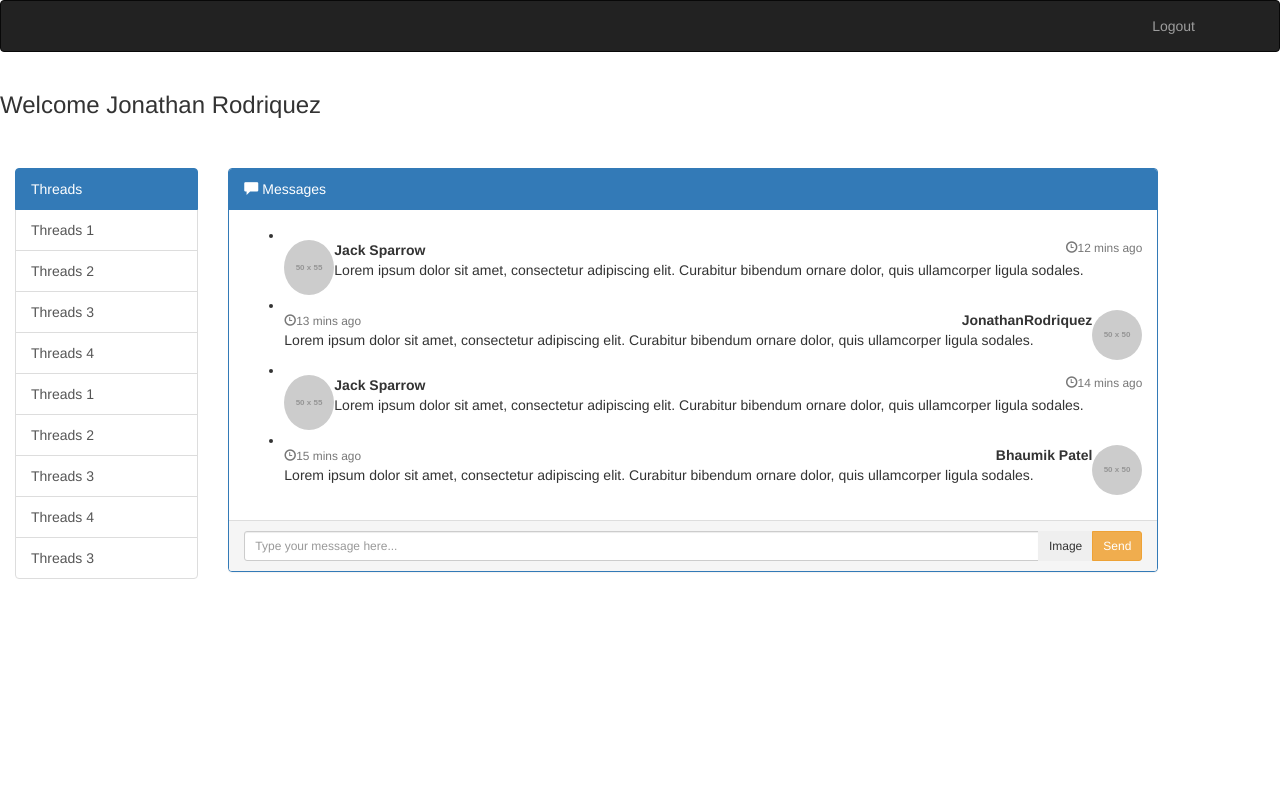
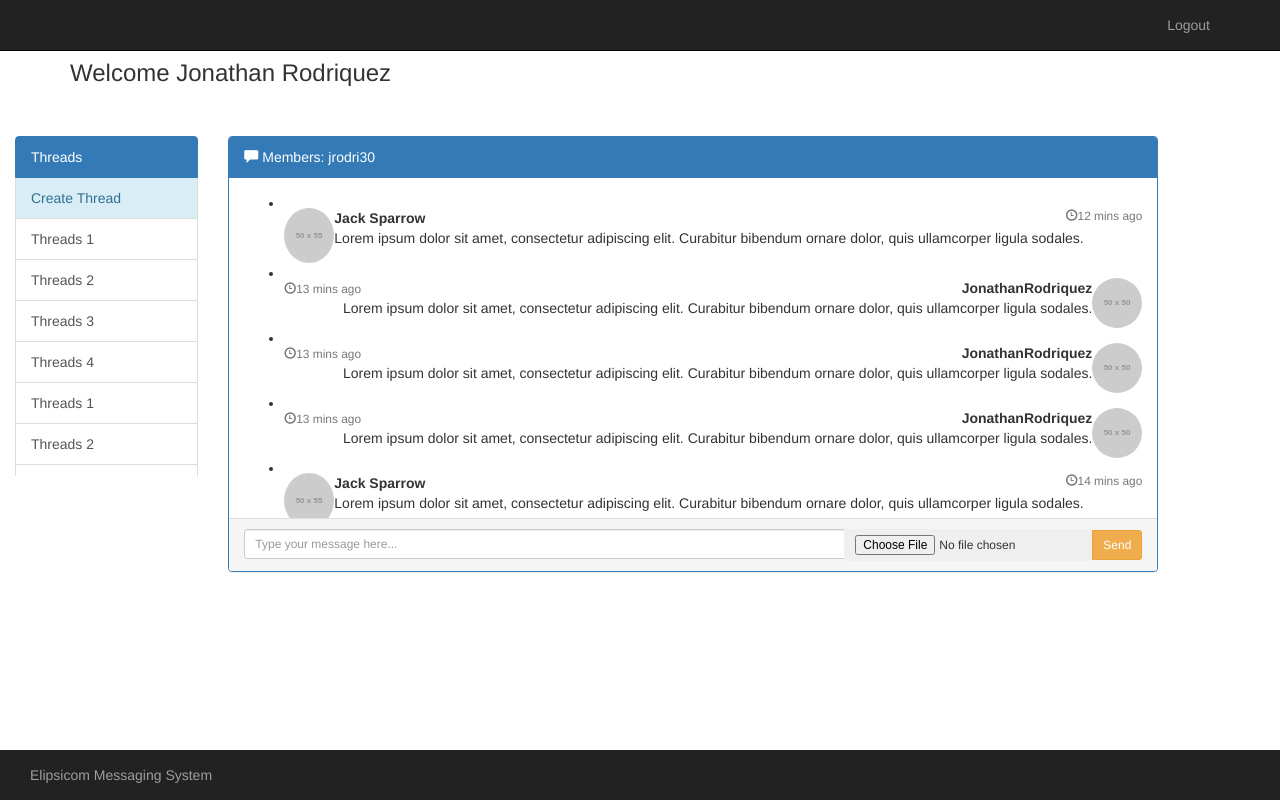
Before and after one commit to dscott24/Cosc484, a Django app: template GroupProject/MessageApp/pages/templates/profile.html in a window 1280 px wide. Run offline with Django 3.2, Linux system fonts and the light colour scheme; the template is opened without the code that fills it, so the values that code supplies are empty; a user stored in the database is signed in; grey boxes labelled with a size stand in for pictures from a placeholder-image service; some libraries are stand-ins or nearby versions.

Commit message:
added functionality to create a new thread, thread gets created from UI and saved to the databse

```diff
--- a/GroupProject/MessageApp/MessageApp/urls.py
+++ b/GroupProject/MessageApp/MessageApp/urls.py
@@ -27,5 +27,6 @@ urlpatterns = [
     url(r'^login/$', LoginView.as_view(template_name='login.html'), name="login"),
     url(r'^logout/$', LogoutView.as_view(template_name='pages/login.html'), name='logout'),
     url(r'^accounts/profile/', views.profile_view, name='profile'),
+    url(r'^create_thread/$', views.create_thread, name='create_thread'),
 
 ]
--- a/GroupProject/MessageApp/pages/templates/profile.html
+++ b/GroupProject/MessageApp/pages/templates/profile.html
@@ -5,13 +5,14 @@
     <link rel="stylesheet" href="{% static 'pages/chatroomCss.css' %}">
     <!-- Latest compiled and minified CSS -->
     <link rel="stylesheet" href="https://maxcdn.bootstrapcdn.com/bootstrap/3.3.7/css/bootstrap.min.css" integrity="sha384-BVYiiSIFeK1dGmJRAkycuHAHRg32OmUcww7on3RYdg4Va+PmSTsz/K68vbdEjh4u" crossorigin="anonymous">
-
+    <script src="https://ajax.googleapis.com/ajax/libs/jquery/3.4.0/jquery.min.js"></script>
+  <script src="https://maxcdn.bootstrapcdn.com/bootstrap/3.4.0/js/bootstrap.min.js"></script>
 
 </head>
 <body>
 
     <!-- Navigation -->
-<nav class="navbar fixed-top navbar-toggleable-md navbar-inverse bg-inverse">
+<nav class="navbar navbar-fixed-top navbar-toggleable-md navbar-inverse bg-inverse">
         <div class="container">
 
             <div class="collapse navbar-collapse" id="navbarExample">
@@ -26,24 +27,24 @@
             </div>
         </div>
     </nav>
+    <br><br>
+    <div class="container">
+        <h3 class="profile-username ">Welcome {{ user.first_name }} {{ user.last_name }}</h3>
+    </div>
 
-    <div class="row">
-        <div class="col-lg-8 col-md-6 ">
-            <div class="box box-primary">
-                <div class="box-body box-profile">
-                 <h3 class="profile-username ">Welcome {{ user.first_name }} {{ user.last_name }}</h3>
 
-                </div>
-            </div>
 
-            </div>
-        </div>
+
         <br><br>
        <div >
-            <div class="col-lg-2"style="display: inline">
+            <div class="h-100 col-lg-2 pre-scrollable"style="display: inline;">
                     <a href="#" class="list-group-item list-group-item-action active">
                             Threads
                           </a>
+                          <a data-toggle="modal" data-target="#exampleModalCenter" href="#exampleModalCenter"class="list-group-item list-group-item-action list-group-item-info">Create Thread</a>
+
+                         <!--form to submit a new message. the end of the form is down by the send button. need to get thread name so message goes to correct user-->
+
                           <a href="#" class="list-group-item list-group-item-action">Threads 1</a>
                           <a href="#" class="list-group-item list-group-item-action">Threads 2</a>
                           <a href="#" class="list-group-item list-group-item-action">Threads 3</a>
@@ -52,9 +53,35 @@
                           <a href="#" class="list-group-item list-group-item-action">Threads 2</a>
                           <a href="#" class="list-group-item list-group-item-action">Threads 3</a>
                           <a href="#" class="list-group-item list-group-item-action">Threads 4</a>
-                          <a href="#" class="list-group-item list-group-item-action">Threads 3</a>
 
-                        </div>
+                          <form method="POST" action="/create_thread/">
+                                {%csrf_token %}
+                                <div class="modal fade" id="exampleModalCenter" tabindex="-1" role="dialog" aria-labelledby="exampleModalCenterTitle" aria-hidden="true">
+
+                                        <div class="modal-dialog modal-dialog-centered" role="document">
+                                          <div class="modal-content">
+                                            <div class="modal-header">
+                                              <h5 class="modal-title" id="exampleModalLongTitle">Create a new Thread</h5>
+                                              <button type="button" class="close" data-dismiss="modal" aria-label="Close">
+                                                <span aria-hidden="true">&times;</span>
+                                              </button>
+                                            </div>
+                                            <div class="modal-body">
+                                                <input class="form-control" name="threads_name"type="text" placeholder="Thread name"><br>
+                                                <input class="form-control" name="member_number"type="number" placeholder="Number of members in thread"><br>
+                                                <input class="form-control" name="member_username"type="text" placeholder="Member usernames"><br>
+                                            </div>
+                                            <div class="modal-footer">
+                                              <button type="button" class="btn btn-secondary" data-dismiss="modal">Close</button>
+                                              <button type="submit" class="btn btn-primary">Create Thread</button>
+                                            </div>
+                                          </div>
+                                        </div>
+                                      </div>
+                                </div>
+
+                          </form>
+
                </div>
                 <div  style="display: inline;">
                             <div class=" col-lg-9">
@@ -63,7 +90,7 @@
                               <div class="panel panel-primary">
 
                                   <div class="panel-heading">
-                                      <span class="glyphicon glyphicon-comment"></span> Messages
+                                      <span class="glyphicon glyphicon-comment"></span> Members: {{user.username}}
                                       <div class="btn-group pull-right">
 
                               </button>
@@ -77,7 +104,7 @@
                                           </ul>
                                       </div>
                                   </div>
-                                  <div class="panel-body">
+                                  <div class="panel-body pre-scrollable">
                                       <ul class="chat">
                                           <li class="left clearfix">
                                               <span class="chat-img pull-left">
@@ -101,11 +128,37 @@
                                                       <small class=" text-muted"><span class="glyphicon glyphicon-time"></span>13 mins ago</small>
                                                       <strong class="pull-right primary-font">{{user.first_name}}{{user.last_name}}</strong>
                                                   </div>
-                                                  <p>
+                                                  <p class="pull-right">
                                                       Lorem ipsum dolor sit amet, consectetur adipiscing elit. Curabitur bibendum ornare dolor, quis ullamcorper ligula sodales.
                                                   </p>
                                               </div>
                                           </li>
+                                          <li class="right clearfix"><span class="chat-img pull-right">
+                                                <img src="http://placehold.it/50/FA6F57/fff&text=BP" alt="User Avatar" class="img-circle" />
+                                            </span>
+                                                <div class="chat-body clearfix">
+                                                    <div class="header">
+                                                        <small class=" text-muted"><span class="glyphicon glyphicon-time"></span>13 mins ago</small>
+                                                        <strong class="pull-right primary-font">{{user.first_name}}{{user.last_name}}</strong>
+                                                    </div>
+                                                    <p class="pull-right">
+                                                        Lorem ipsum dolor sit amet, consectetur adipiscing elit. Curabitur bibendum ornare dolor, quis ullamcorper ligula sodales.
+                                                    </p>
+                                                </div>
+                                            </li>
+                                            <li class="right clearfix"><span class="chat-img pull-right">
+                                                    <img src="http://placehold.it/50/FA6F57/fff&text=BP" alt="User Avatar" class="img-circle" />
+                                                </span>
+                                                    <div class="chat-body clearfix">
+                                                        <div class="header">
+                                                            <small class=" text-muted"><span class="glyphicon glyphicon-time"></span>13 mins ago</small>
+                                                            <strong class="pull-right primary-font">{{user.first_name}}{{user.last_name}}</strong>
+                                                        </div>
+                                                        <p class="pull-right">
+                                                            Lorem ipsum dolor sit amet, consectetur adipiscing elit. Curabitur bibendum ornare dolor, quis ullamcorper ligula sodales.
+                                                        </p>
+                                                    </div>
+                                                </li>
                                           <li class="left clearfix"><span class="chat-img pull-left">
                                               <img src="http://placehold.it/50/55C1E7/fff&text=JS" alt="User Avatar" class="img-circle" />
                                           </span>
@@ -114,7 +167,7 @@
                                                       <strong class="primary-font">Jack Sparrow</strong> <small class="pull-right text-muted">
                                                           <span class="glyphicon glyphicon-time"></span>14 mins ago</small>
                                                   </div>
-                                                  <p>
+                                                  <p >
                                                       Lorem ipsum dolor sit amet, consectetur adipiscing elit. Curabitur bibendum ornare dolor, quis ullamcorper ligula sodales.
                                                   </p>
                                               </div>
@@ -127,31 +180,48 @@
                                                       <small class=" text-muted"><span class="glyphicon glyphicon-time"></span>15 mins ago</small>
                                                       <strong class="pull-right primary-font">Bhaumik Patel</strong>
                                                   </div>
-                                                  <p>
+                                                  <p class= "pull-right">
                                                       Lorem ipsum dolor sit amet, consectetur adipiscing elit. Curabitur bibendum ornare dolor, quis ullamcorper ligula sodales.
                                                   </p>
                                               </div>
                                           </li>
                                       </ul>
                                   </div>
+                                  <form method="POST">
+                                        {%csrf_token %}
+
                                   <div class="panel-footer">
                                       <div class="input-group">
-                                          <input id="btn-input" type="text" class="form-control input-sm" placeholder="Type your message here..." />
-                                          <span class="input-group-btn">
-                                                <button class="btn btn-secondary btn-sm" id="btn-chat">
-                                                        Image</button>
-                                              <button class="btn btn-warning btn-sm" id="btn-chat">
-                                                  Send</button>
-                                          </span>
+                                                <input id="text_message" type="text" class="form-control input-sm" placeholder="Type your message here..." />
+                                                <span class="input-group-btn">
+                                                      <button class="btn btn-secondary btn-sm" id="btn-chat"><input type="file" class="form-control-file"  id="message_image"></button>
+                                                    <button type="submit" class="btn btn-warning btn-sm" id="btn-chat">Send</button>
+                                                </span>
+
+                                          </form>
+
                                       </div>
                                   </div>
                               </div>
                           </div>
+                          <!--pop up that allows user to create a new thread-->
+
                       </div>
 
        </div>
 
+       <footer class="navbar-default navbar-fixed-bottom navbar-toggleable-md navbar-inverse bg-inverse">
+            <div class="container-fluid">
+                    <ul class="nav navbar-nav navbar-center">
+                        <li class="nav-item">
+                            <a class="nav-link" href="{% url 'home' %}">Elipsicom Messaging System</a>
+                        </li>
+                    </ul>
 
+            </div>
+
+            </div>
+          </footer>
 
     </body>
 </html>
```
Also changed, not shown: GroupProject/MessageApp/pages/views.py (+9 -2 lines), GroupProject/MessageApp/db.sqlite3, 1 other file.
